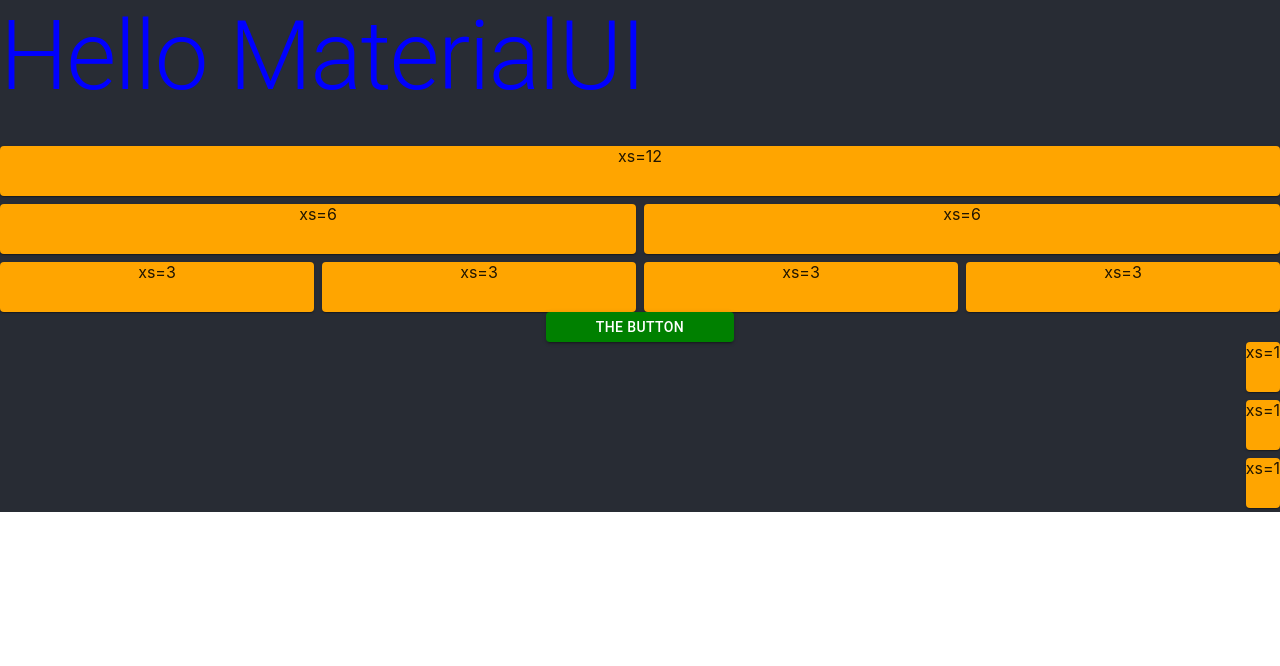
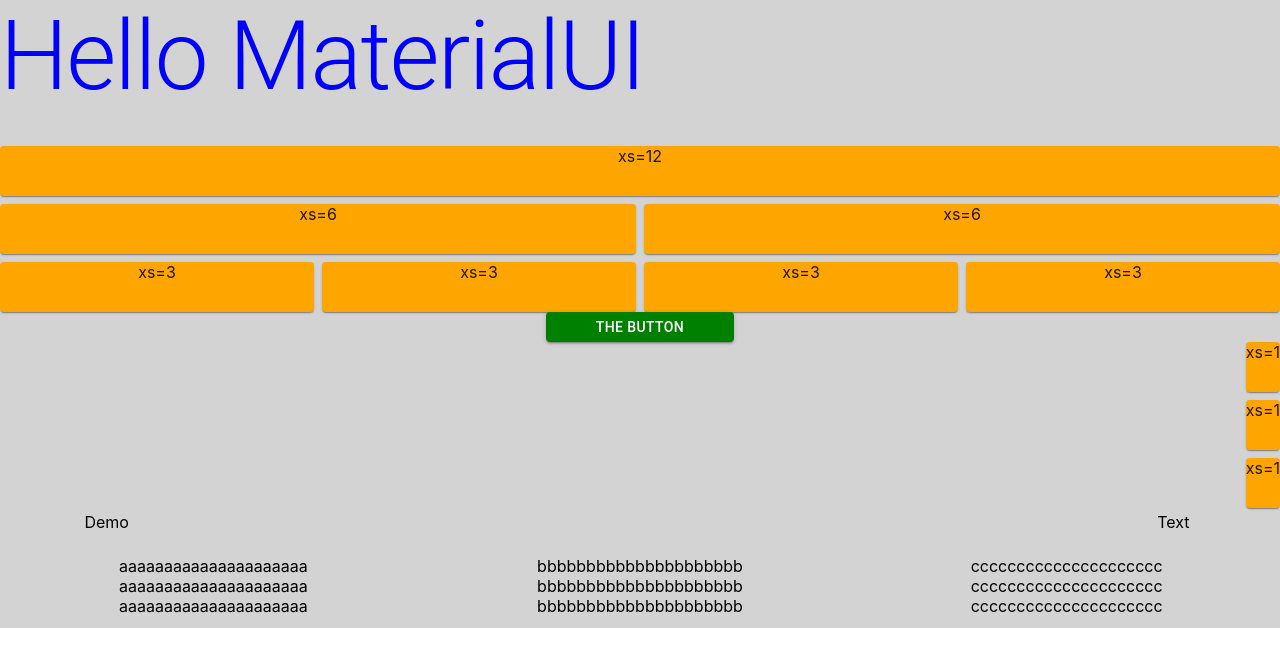
Before and after one commit to rui-watanabe/practice-chart-js, a React (Create React App) app: page / in a window 1280 px wide. Shown: the top 666 px of the page. Built offline with nearby package versions, Linux system fonts and the light colour scheme.

Commit message:
add material ui grid and paper using flexbox item nest

```diff
--- a/src/App.css
+++ b/src/App.css
@@ -1,5 +1,5 @@
 .App {
-  background-color: #282c34;
+  background-color: lightgray;
   text-align: center;
 }
 
--- a/src/components/MaterialUI.tsx
+++ b/src/components/MaterialUI.tsx
@@ -67,6 +67,29 @@
           <Paper className={classes.paperStyle}>xs={1}</Paper>
         </Grid>
       </Grid>
+
+      <Grid container spacing={3} direction="column">
+        <Grid item xs={12} container>
+          <Grid item xs={2}>
+            Demo
+          </Grid>
+          <Grid item xs={8}></Grid>
+          <Grid item xs={2}>
+            Text
+          </Grid>
+        </Grid>
+        <Grid item xs={12} justify="space-around" container>
+          <Grid item xs={3}>
+            aaaaaaaaaaaaaaaaaaaaa aaaaaaaaaaaaaaaaaaaaa aaaaaaaaaaaaaaaaaaaaa
+          </Grid>
+          <Grid item xs={3}>
+            bbbbbbbbbbbbbbbbbbbbb bbbbbbbbbbbbbbbbbbbbb bbbbbbbbbbbbbbbbbbbbb
+          </Grid>
+          <Grid item xs={3}>
+            ccccccccccccccccccccc ccccccccccccccccccccc ccccccccccccccccccccc
+          </Grid>
+        </Grid>
+      </Grid>
     </div>
   );
 };
```
